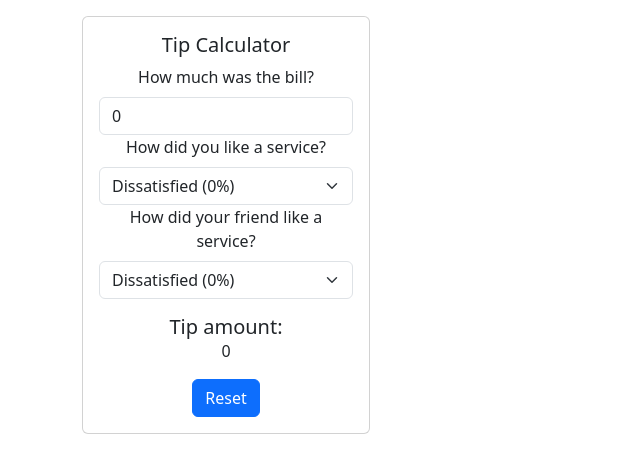
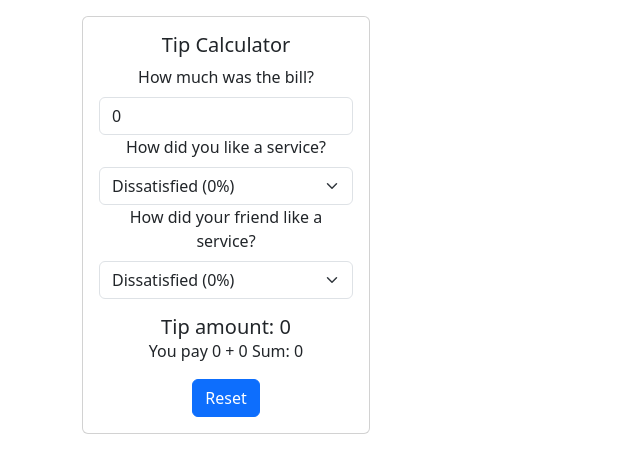
Before and after one commit to SzathmaryKriszti/tip-calculator, a React (Create React App) app: page / in a window 1280 px wide. Shown: the top 472 px of the page, without its empty margins (0-640 px from the left). Built offline with nearby package versions, Linux system fonts and the light colour scheme.

Commit message:
create output

```diff
--- a/src/components/Tip-Calculator/Output.tsx
+++ b/src/components/Tip-Calculator/Output.tsx
@@ -1,8 +1,16 @@
-export default function Output() {
+interface OutputProps {
+    bill: number;
+    tip: number;
+
+}
+
+export default function Output({bill, tip} : OutputProps) {
   return (
     <>
-      <h5 className="card-subtitle mt-3 text-center">Tip amount:</h5>
-      <p className="card-text text-center">0</p>
+      <h5 className="card-subtitle mt-3 text-center">Tip amount: {tip}</h5>
+      <p className="card-text text-center">
+          You pay {bill} + {tip} Sum: {bill + tip}
+      </p>
     </>
   );
 }
--- a/src/components/Tip-Calculator/TipCalculator.tsx
+++ b/src/components/Tip-Calculator/TipCalculator.tsx
@@ -26,7 +26,7 @@ export default function TipCalculator() {
                 percentage={percentage2}
                 onSelect={setPercentage2}
                 label={'How did your friend like a service?'}/>
-            <Output />
+            <Output bill={bill} tip={tip} />
             <Reset />
           </div>
         </div>
```
